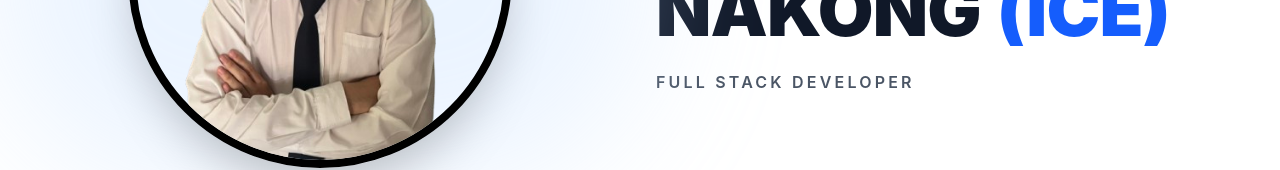
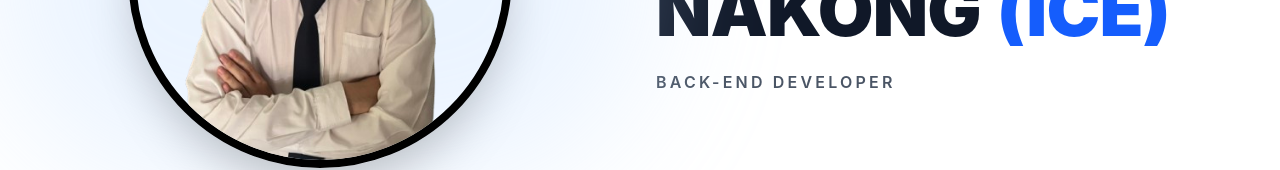
Before and after one commit to Ice661290/Portfolio-Website, a React (Vite) app: page / in a window 1280 px wide. Shown: the part 464-634 px from the top of the page. Built offline with nearby package versions, Linux system fonts and the light colour scheme.

Commit message:
Change Full to Back-end

```diff
--- a/src/components/Hero.jsx
+++ b/src/components/Hero.jsx
@@ -31,7 +31,7 @@ const Hero = () => {
             </span>
           </h1>
           <p className="text-sm md:text-base text-gray-600 dark:text-gray-300 font-semibold tracking-[0.2em] uppercase mt-2">
-            Full Stack Developer
+            Back-end Developer
           </p>
         </div>
 
```
